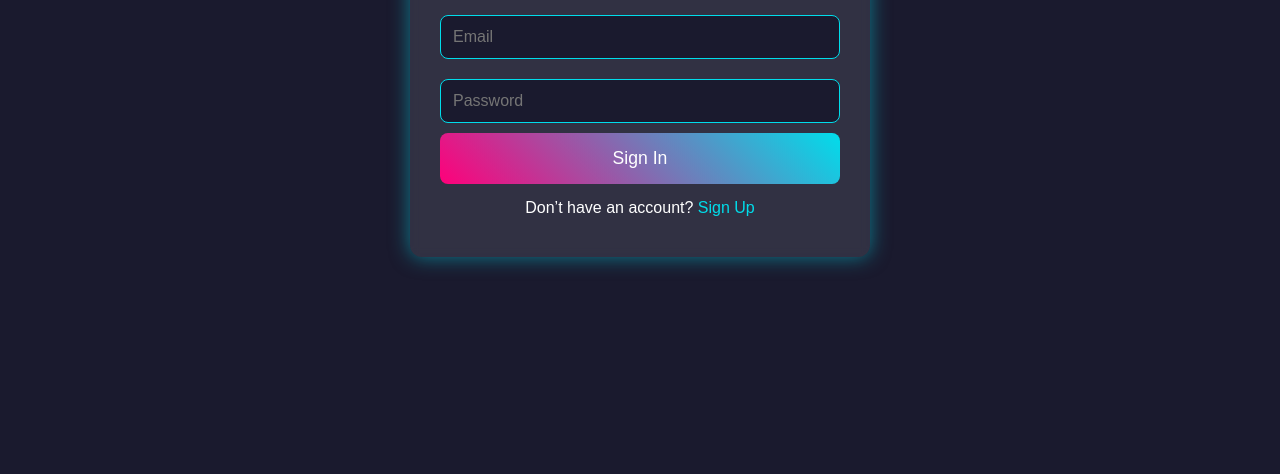
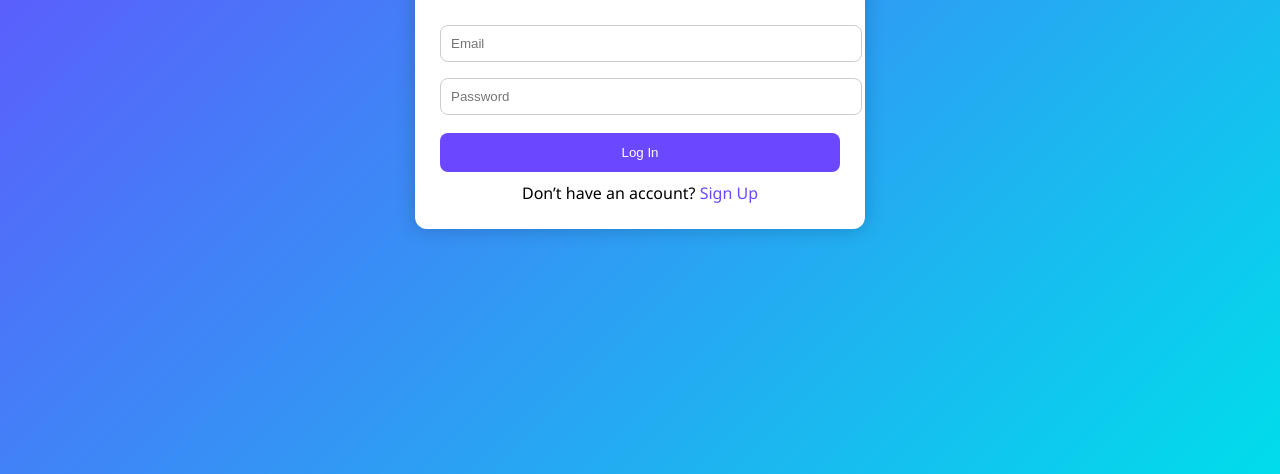
Before and after one commit to Wanga-tracker/study-hive-kenya, a website: page login.html in a window 1280 px wide. Shown: the part 326-800 px from the top of the page. Drawn offline with Linux system fonts and the light colour scheme.

Commit message:
Update login.html

```diff
--- a/login.html
+++ b/login.html
@@ -1,158 +1,106 @@
 <!DOCTYPE html>
 <html lang="en">
 <head>
-  <meta charset="UTF-8">
-  <meta name="viewport" content="width=device-width, initial-scale=1.0">
-  <title>Edu Sync Hub Africa - Login</title>
+  <meta charset="UTF-8" />
+  <meta name="viewport" content="width=device-width, initial-scale=1.0"/>
+  <title>Edu Sync Hub - Login</title>
+  <style>
+    body {
+      background: linear-gradient(135deg, #6b48ff, #00ddeb);
+      font-family: 'Segoe UI', sans-serif;
+      display: flex;
+      justify-content: center;
+      align-items: center;
+      min-height: 100vh;
+      margin: 0;
+    }
+    .container {
+      background: #fff;
+      border-radius: 12px;
+      padding: 25px;
+      width: 100%;
+      max-width: 400px;
+      box-shadow: 0 0 20px rgba(0,0,0,0.2);
+    }
+    h2 {
+      text-align: center;
+      color: #6b48ff;
+    }
+    input {
+      width: 100%;
+      padding: 10px;
+      margin: 8px 0;
+      border-radius: 8px;
+      border: 1px solid #ccc;
+    }
+    .glow-button {
+      background: #6b48ff;
+      color: white;
+      border: none;
+      padding: 12px;
+      border-radius: 8px;
+      width: 100%;
+      cursor: pointer;
+      transition: 0.3s;
+      margin-top: 10px;
+    }
+    .glow-button:hover {
+      box-shadow: 0 0 12px #00ddeb;
+    }
+    .switch {
+      text-align: center;
+      margin-top: 10px;
+    }
+    .switch a {
+      color: #6b48ff;
+      text-decoration: none;
+    }
+  </style>
 </head>
 <body>
-  <div class="auth-container">
-    <h2>Log In</h2>
+  <div class="container">
+    <h2>Welcome Back</h2>
     <form id="login-form">
-      <input type="email" id="email" placeholder="Email" required>
-      <input type="password" id="password" placeholder="Password" required>
-      <button type="submit">Sign In</button>
+      <input type="email" id="email" placeholder="Email" required />
+      <input type="password" id="password" placeholder="Password" required />
+      <button type="submit" class="glow-button">Log In</button>
     </form>
     <div class="switch">
       Don’t have an account? <a href="signup.html">Sign Up</a>
     </div>
-    <div id="error-message" class="error"></div>
   </div>
 
-  <style>
-    body {
-      background: #1A1A2E;
-      color: #FFFFFF;
-      font-family: 'Poppins', sans-serif;
-      margin: 0;
-      display: flex;
-      justify-content: center;
-      align-items: center;
-      min-height: 100vh;
-    }
-    .auth-container {
-      background: rgba(255, 255, 255, 0.1);
-      border-radius: 12px;
-      padding: 30px;
-      width: 100%;
-      max-width: 400px;
-      box-shadow: 0 0 20px rgba(0, 221, 235, 0.5);
-      backdrop-filter: blur(5px);
-    }
-    h2 {
-      text-align: center;
-      background: linear-gradient(45deg, #FF007A, #00DDEB);
-      -webkit-background-clip: text;
-      -webkit-text-fill-color: transparent;
-      font-size: 2em;
-      margin-bottom: 20px;
-    }
-    form {
-      display: flex;
-      flex-direction: column;
-    }
-    input {
-      margin: 10px 0;
-      padding: 12px;
-      border: 1px solid #00DDEB;
-      background: #1A1A2E;
-      color: #FFFFFF;
-      border-radius: 8px;
-      font-size: 1em;
-    }
-    button {
-      background: linear-gradient(45deg, #FF007A, #00DDEB);
-      border: none;
-      padding: 15px;
-      color: #FFFFFF;
-      cursor: pointer;
-      border-radius: 8px;
-      font-size: 1.1em;
-    }
-    button:hover {
-      box-shadow: 0 0 12px #00DDEB;
-    }
-    .error {
-      color: #FF007A;
-      text-align: center;
-      margin-top: 10px;
-      font-size: 0.9em;
-    }
-    .switch {
-      text-align: center;
-      margin-top: 15px;
-    }
-    .switch a {
-      color: #00DDEB;
-      text-decoration: none;
-    }
-  </style>
+  <!-- Firebase SDK -->
+  <script type="module">
+    import { initializeApp } from "https://www.gstatic.com/firebasejs/11.8.1/firebase-app.js";
+    import { getAuth, signInWithEmailAndPassword } from "https://www.gstatic.com/firebasejs/11.8.1/firebase-auth.js";
 
-  <script type="module">
-    // Firebase SDK
-    import { initializeApp } from 'https://www.gstatic.com/firebasejs/11.8.1/firebase-app.js';
-    import { getAuth, signInWithEmailAndPassword } from 'https://www.gstatic.com/firebasejs/11.8.1/firebase-auth.js';
-    import { getFirestore, doc, getDoc } from 'https://www.gstatic.com/firebasejs/11.8.1/firebase-firestore.js';
-
-    // Firebase configuration
     const firebaseConfig = {
-      apiKey: "AIzaSyCs6rzjsYBPYmT1vK3VWQRU36MJgQmKJq0",
-      authDomain: "edu-hub-kenya.firebaseapp.com",
-      databaseURL: "https://edu-hub-kenya-default-rtdb.firebaseio.com", // Added Realtime Database URL
-      projectId: "edu-hub-kenya",
-      storageBucket: "edu-hub-kenya.firebasestorage.app",
-      messagingSenderId: "163804145504",
-      appId: "1:163804145504:web:9b989b384a2bd2643f6005",
-      measurementId: "G-C8YB09R7J5"
+      apiKey: "AIzaSyAcqZKghgyzk1ghfP-l8dwlHOVRNeG1TAk",
+      authDomain: "edu-sync-hub-africa.firebaseapp.com",
+      projectId: "edu-sync-hub-africa",
+      storageBucket: "edu-sync-hub-africa.appspot.com",
+      messagingSenderId: "625120725619",
+      appId: "1:625120725619:web:0a373d5201cd9a87333806"
     };
 
-    // Initialize Firebase
-    let app, auth, db;
-    try {
-      app = initializeApp(firebaseConfig);
-      auth = getAuth(app);
-      db = getFirestore(app);
-      console.log("Firebase initialized successfully");
-    } catch (error) {
-      console.error("Firebase initialization error:", error);
-    }
+    const app = initializeApp(firebaseConfig);
+    const auth = getAuth(app);
 
-    // Login logic
-    const form = document.getElementById('login-form');
-    const errorMessage = document.getElementById('error-message');
-
-    form.addEventListener('submit', async (e) => {
+    const form = document.getElementById("login-form");
+    form.addEventListener("submit", async (e) => {
       e.preventDefault();
-      const email = form.email.value.trim();
+      const email = form.email.value;
       const password = form.password.value;
 
-      if (!email || !password) {
-        errorMessage.textContent = 'Email and password are required.';
-        return;
-      }
-
       try {
-        console.log("Attempting login for email:", email);
-        const userCredential = await signInWithEmailAndPassword(auth, email, password);
-        const user = userCredential.user;
-        console.log("User logged in:", user.uid);
-
-        console.log("Fetching user data from Firestore...");
-        const userDoc = await getDoc(doc(db, 'users', user.uid));
-        if (userDoc.exists()) {
-          const role = userDoc.data().role;
-          console.log("User role:", role);
-          console.log("Redirecting to:", role === 'admin' ? 'admin-dashboard.html' : 'student-dashboard.html');
-          window.location.href = role === 'admin' ? 'admin-dashboard.html' : 'student-dashboard.html';
-        } else {
-          errorMessage.textContent = 'No user profile found. Please sign up.';
-          await auth.signOut();
-        }
-      } catch (error) {
-        console.error("Login error:", error);
-        errorMessage.textContent = error.message || 'An error occurred during login.';
+        await signInWithEmailAndPassword(auth, email, password);
+        alert("Login successful!");
+        window.location.href = "pages/sorting-dashboard.html";
+      } catch (err) {
+        alert("Login failed: " + err.message);
       }
     });
   </script>
 </body>
-      </html>
+  </html>
```
